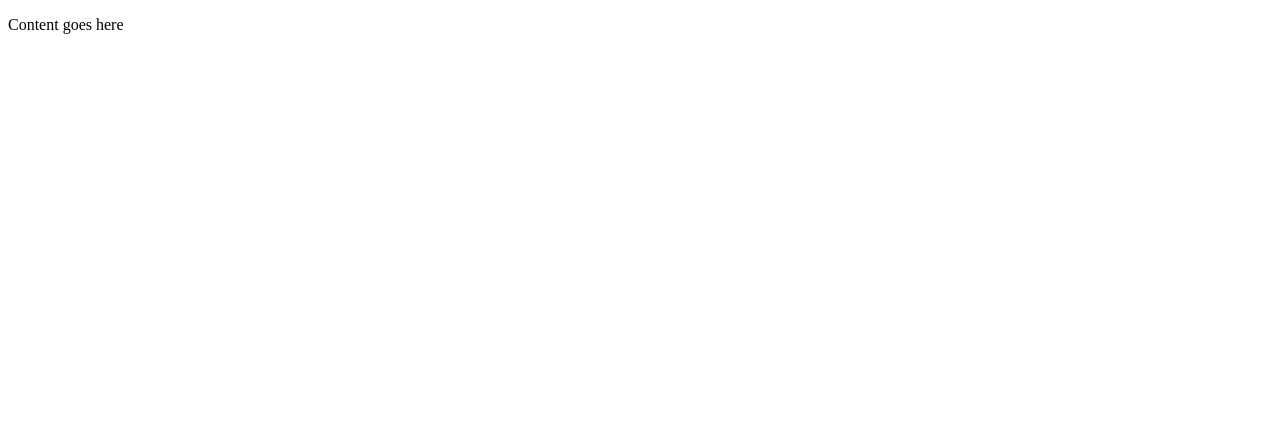
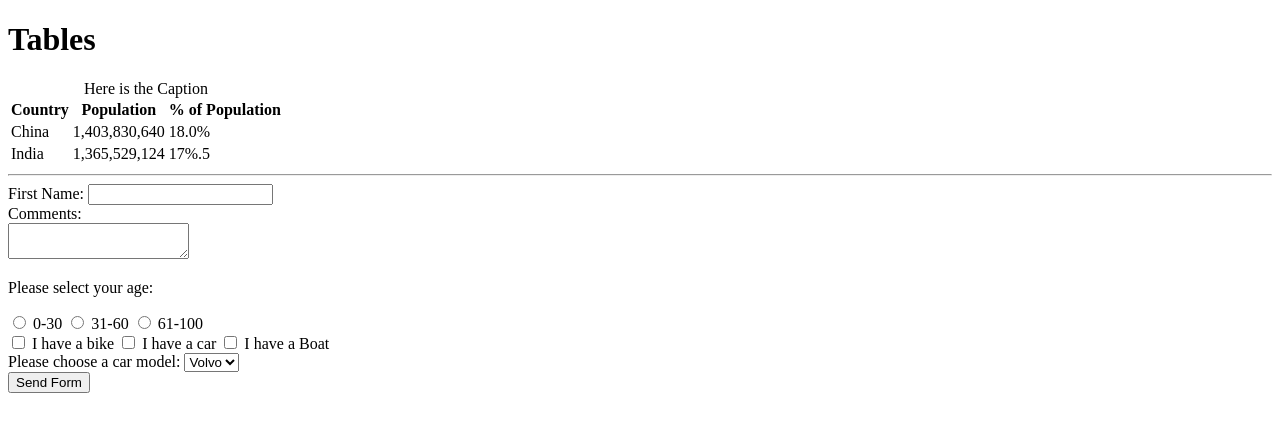
Before and after one commit to yuna-lee18/ist263, a plain HTML site: page lecture-notes/feb-03.html in a window 1280 px wide. Drawn offline with Linux system fonts and the light colour scheme.

Commit message:
updated notes

```diff
--- a/lecture-notes/feb-03.html
+++ b/lecture-notes/feb-03.html
@@ -1,4 +1,5 @@
 <!DOCTYPE html>
+
 <html lang="en">
 
     <head>
@@ -8,7 +9,75 @@
     </head>
 
     <body>
-        <p>Content goes here</p>
+        <h1>Tables</h1>
+        <table>
+            <caption>Here is the Caption</caption>
+            <tr>
+                <th>Country</th>
+                <th>Population</th>
+                <th>% of Population</th>
+            </tr>
+            <tr>
+                <td>China</td>
+                <td>1,403,830,640</td>
+                <td>18.0%</td>
+            </tr>
+            <tr>
+                <td>India</td>
+                <td>1,365,529,124</td>
+                <td>17%.5</td>
+            </tr>
+        </table>
+
+        <hr>
+
+        <form action="" method="post">
+            <label for="fname">First Name: </label>
+            <input type="text" id="fname" name="fname">
+
+            <br>
+
+            <label for="comments">Comments: </label><br>
+            <textarea id ="comments" name="comments">
+
+            </textarea>
+
+            <br>
+            <!-- Input with Type Radio-->
+            <p>Please select your age:</p>
+            <input type="radio" id="age1" name="age" value="30">
+            <label for="age1">0-30</label>
+            <input type="radio" id="age2" name="age" value="60">
+            <label for "age2">31-60</label>
+            <input type="radio" id="age3" name="age" value="100">
+            <label for "age3">61-100</label>
+
+            <br>
+
+            <input type="checkbox" id="vehicle1" name="vehicle1" value="Bike">
+            <label for="vehicle1">I have a bike</label>
+            <input type="checkbox" id="vehicle2" name="vehicle2" value="Car">
+            <label for="vehicle2">I have a car</label>
+            <input type="checkbox" id="vehicle3" name="vehicle3" value="Boat">
+            <label for="vehicle3">I have a Boat</label>
+            <br>
+
+            <label for="cars">Please choose a car model:</label>
+            <select name="cars" id="cars">
+                <option value="volvo">Volvo</option>
+                <option value="Saab">Saab</option>
+                <option value="opel">Opel</option>
+                <option value="audi">Audi</option>
+            </select>
+
+            <br>
+
+            <input type="submit" value="Send Form">
+
+
+
+        </form>
+
     </body>
 
 
```
Also changed, not shown: lecture-notes/basic-html.html (+2 -0 lines).
